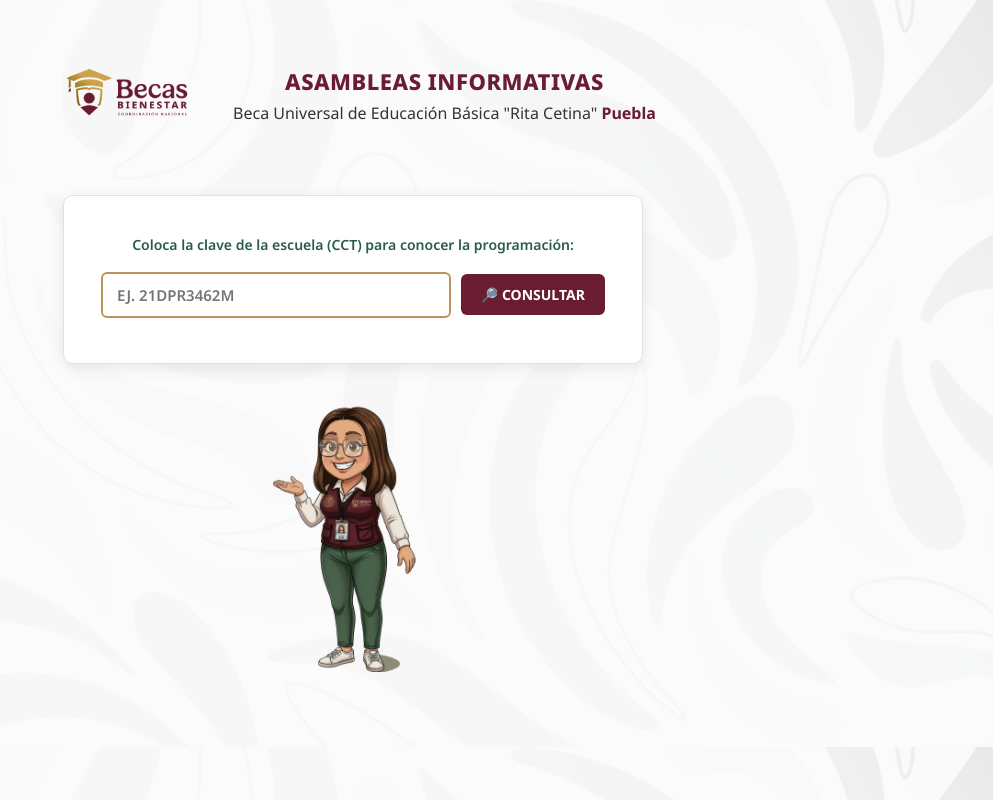
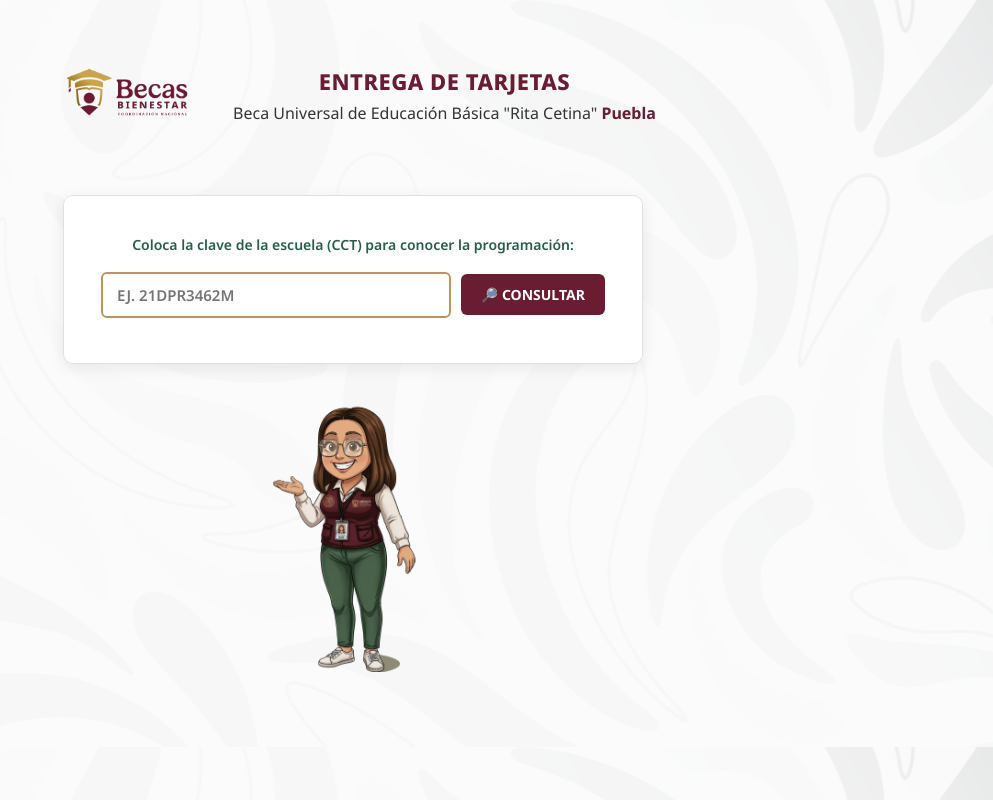
Before and after one commit to CSocial788/consulta-cct-puebla-TRC, a plain HTML site: page index.html in a window 1280 px wide. Shown: the whole page, without its empty margins (287-1280 px from the left). Drawn offline with Linux system fonts and the light colour scheme.

Commit message:
Change header title from 'Asambleas Informativas' to 'ENTREGA DE TARJETAS'

```diff
--- a/index.html
+++ b/index.html
@@ -19,7 +19,7 @@
     <div class="header-container">
       <img src="logo.png" alt="Logo Becas Bienestar" class="logo-header">
       <div class="header-text">
-        <h1>Asambleas Informativas</h1>
+        <h1>ENTREGA DE TARJETAS</h1>
         <h2>Beca Universal de Educación Básica "Rita Cetina" <span class="texto-puebla">Puebla</span></h2>
       </div>
     </div>
```
